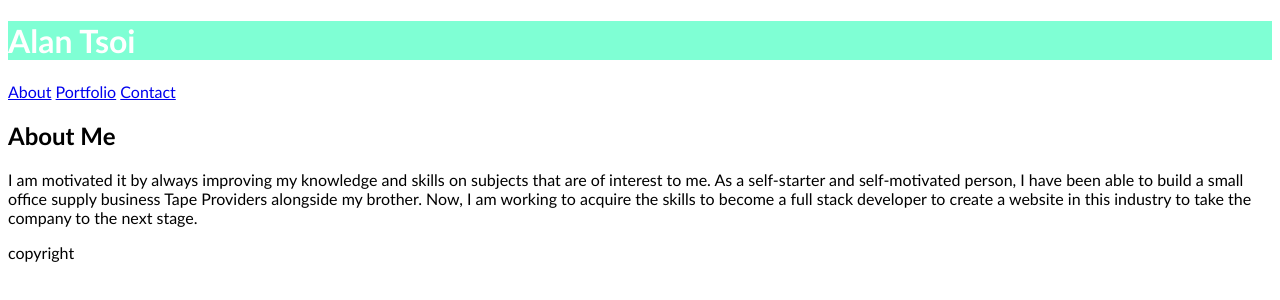
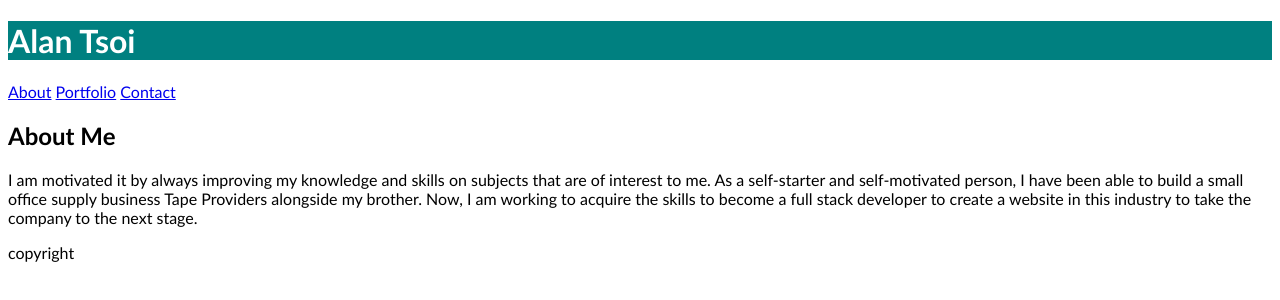
Before and after one commit to stephentsoi92/Basic-Portfolio, a plain HTML site: page index.html in a window 1280 px wide. Drawn offline with Linux system fonts and the light colour scheme.

Commit message:
update the heading color

```diff
--- a/assets/css/style.css
+++ b/assets/css/style.css
@@ -2,7 +2,7 @@ body {
     font-family: 'Trebuchet MS', 'Lucida Sans Unicode', 'Lucida Grande', 'Lucida Sans', Arial, sans-serif;
 }
 .name {
-    background-color: aquamarine;
+    background-color: teal;
     color: white;
     font-weight: bold;
 }
```
